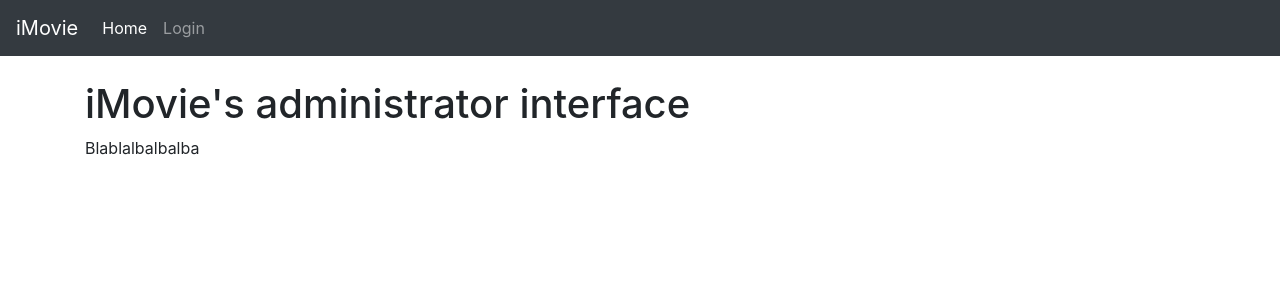
After one commit to KTiago/AppSecLab, a Symfony app: template webserver/templates/admin/admin.html.twig in a window 1280 px wide. The commit adds this page. Shown: the top 300 px of the page. Run offline with Twig, Linux system fonts and the light colour scheme; the template is opened without the code that fills it, so the values that code supplies are empty; some libraries are stand-ins or nearby versions.

Commit message:
Added admin homepage + nice colorful header link

```diff
--- a/webserver/src/Controller/AdminController.php
+++ b/webserver/src/Controller/AdminController.php
@@ -18,6 +18,6 @@ class AdminController extends AbstractController
      * @Route("/admin/", name="admin_home")
      */
     public function index() {
-
+        return $this->render('admin/admin.html.twig');
     }
 }
--- a/webserver/src/Controller/UserController.php
+++ b/webserver/src/Controller/UserController.php
@@ -39,6 +39,7 @@ class UserController extends AbstractController
             $encoded = $encoder->encodePassword($user->getPassword(), null);
             $user->setPwd($encoded);
 
+            // Save the user in the DB
             $entityManager = $this->getDoctrine()->getManager();
             $entityManager->persist($user);
             $entityManager->flush();
--- /dev/null
+++ b/webserver/templates/admin/admin.html.twig
@@ -0,0 +1,14 @@
+{% extends "base.html.twig" %}
+
+{% block body %}
+    <div class="container">
+        <br />
+        {% for message in app.flashes('admin_success') %}
+            <div class="alert alert-success">
+                {{ message }}
+            </div>
+        {% endfor %}
+        <h1>iMovie's administrator interface</h1>
+        <p>Blablalbalbalba</p>
+    </div>
+{% endblock %}
--- a/webserver/templates/header.html.twig
+++ b/webserver/templates/header.html.twig
@@ -1,3 +1,15 @@
+{% set currentPath = path(app.request.attributes.get('_route'))|trim('/') %}
+
+{% if currentPath|slice(0,1) == "u" %}
+    {% set activeLink = "user" %}
+{% elseif currentPath|slice(0,1) == "a" %}
+    {% set activeLink = "admin" %}
+{% elseif currentPath|slice(0,1) == "l" %}
+    {% set activeLink = "login" %}
+{% else %}
+    {% set activeLink = "home" %}
+{% endif %}
+
 <nav class="navbar navbar-expand-lg navbar-dark bg-dark">
     <a class="navbar-brand" href="{{ path("home") }}">
         iMovie
@@ -8,20 +20,24 @@
     </button>
     <div class="collapse navbar-collapse" id="navbarNav">
         <ul class="navbar-nav">
-            <li class="nav-item active">
-                <a class="nav-link" href="#">Home</a>
+            <li class="nav-item">
+                <a class="nav-link {{ activeLink == "home" ? "active" }}" href="{{ path('home') }}">Home</a>
             </li>
-            <li class="nav-item">
-                <a class="nav-link" href="#">Blopblop</a>
-            </li>
-
             {% if app.user %}
+                <li class="nav-item">
+                    <a class="nav-link {{ activeLink == "user" ? "active" }}" href="{{ path('user_home') }}">My account</a>
+                </li>
+                {% if is_granted("ROLE_ADMIN") %}
+                    <li class="nav-item">
+                        <a class="nav-link {{ activeLink == "admin" ? "active" }}" href="{{ path('admin_home') }}">Administration</a>
+                    </li>
+                {% endif %}
                 <li class="nav-item">
                     <a class="nav-link" href="{{ path('app_logout') }}">Logout</a>
                 </li>
             {% else %}
                 <li class="nav-item">
-                    <a class="nav-link" href="{{ path('app_login') }}">Login</a>
+                    <a class="nav-link {{ activeLink == "login" ? "active" }}" href="{{ path('app_login') }}">Login</a>
                 </li>
             {% endif %}
         </ul>
```
Also changed, not shown: 1 other file.
